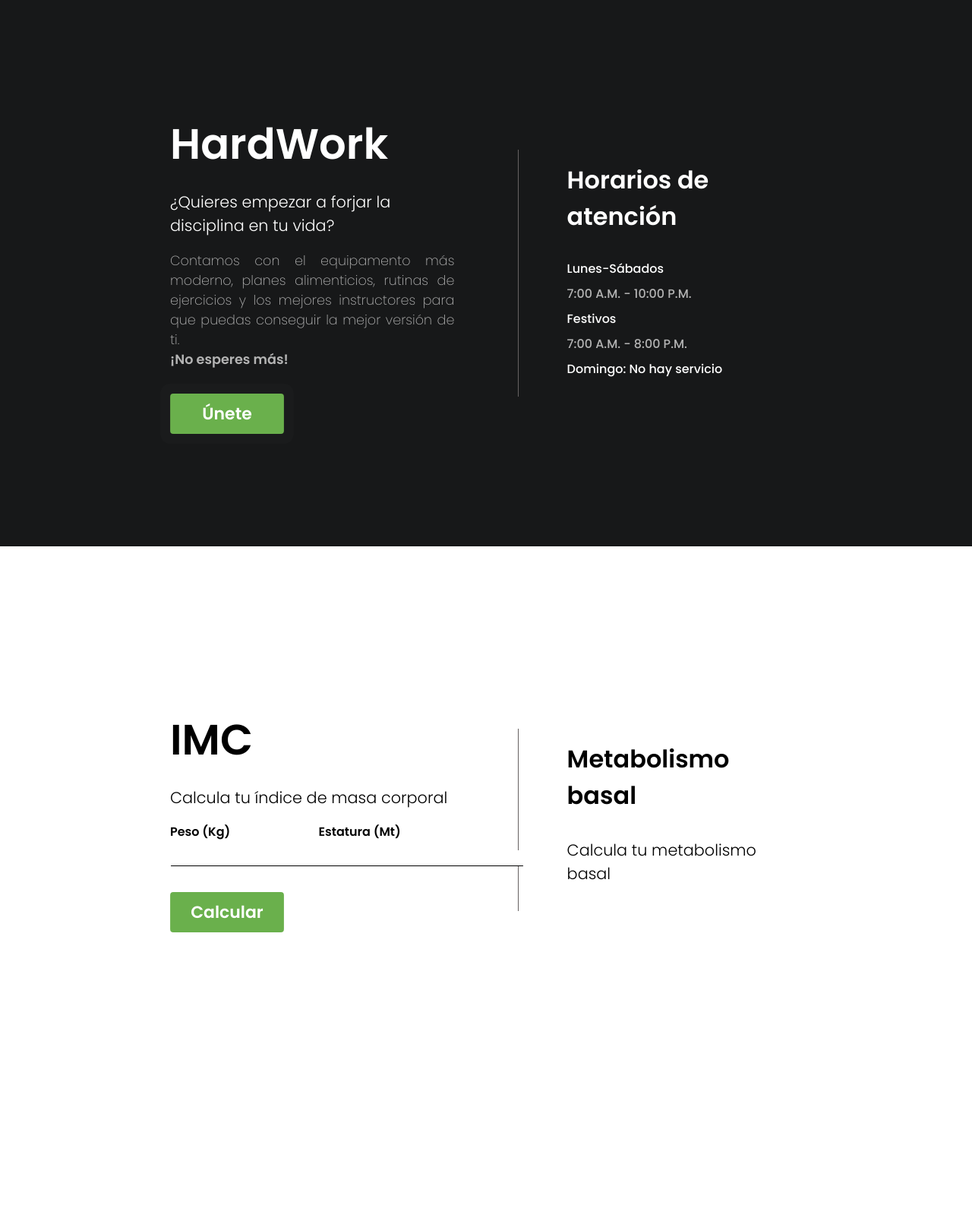
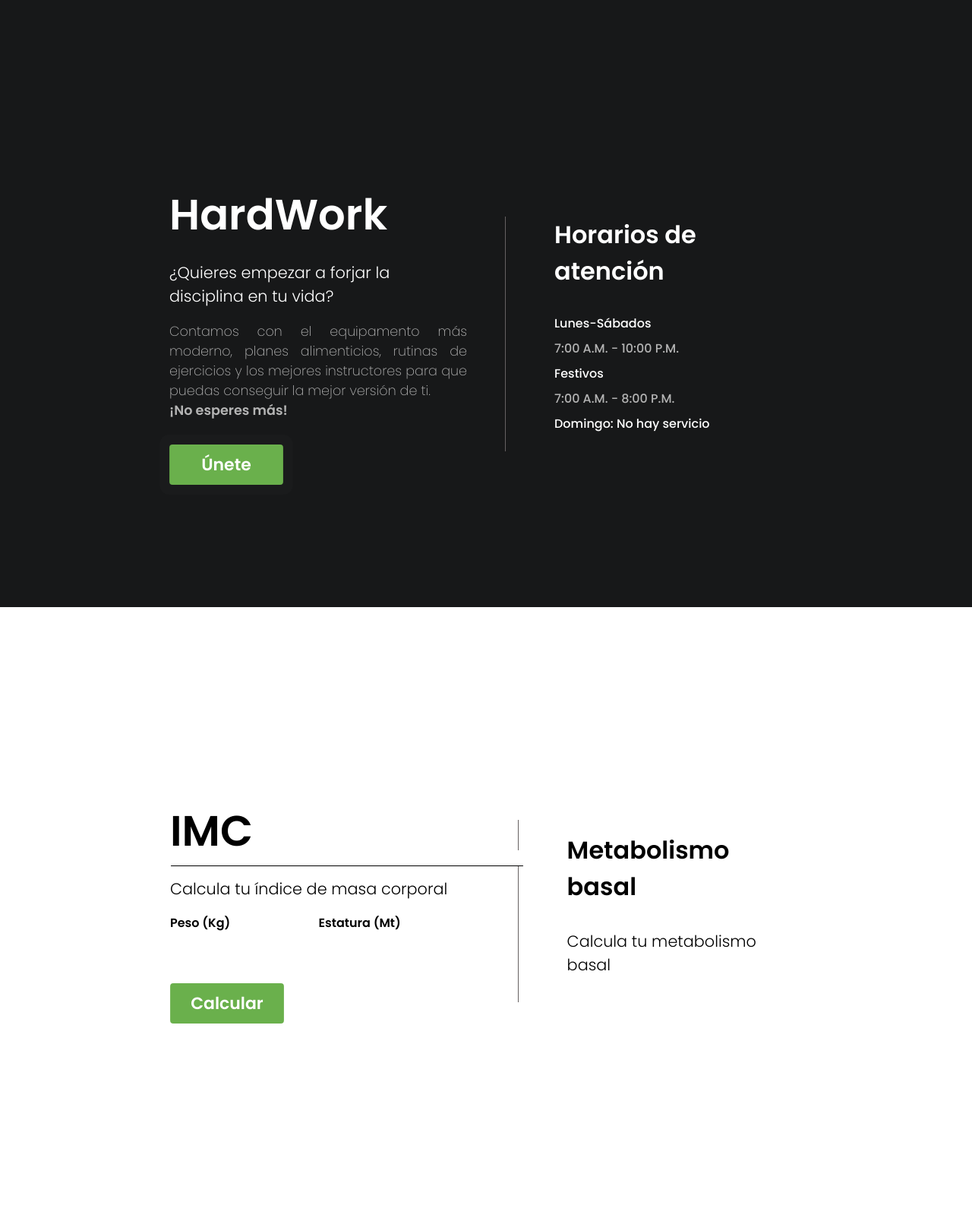
Before and after one commit to LMGP2002/ProyectoWeb, a PHP site: page /HTML/index.html in a window 1280 px wide. Shown: the part 801-2400 px from the top of the page at 76% size. Before the commit the page ends 2028 px from the top, so only its background shows below. Run offline with PHP 8.4, Linux system fonts and the light colour scheme; some libraries are stand-ins or nearby versions.

Commit message:
modificación del about us

```diff
--- a/CSS/estilos.css
+++ b/CSS/estilos.css
@@ -332,20 +332,21 @@ body, #modal-registro, #modal-registro-iniciar, #modal-olvido{
 }
 .about-us{
     width: 100%;
-    height: 90vh;
+    height: 100vh;
     display: flex;
-    justify-content: space-between;
     align-items: center;
-    padding: 8rem 14rem;
+    justify-content: center;
     background: #171819;
+    padding:80px 150px 0;
 }
 .uno{
-    width: 45%;
+    width: 40%;
+    margin-right:50px;
 }
 .dos{
     border-left: 1px solid #666262;
-    width: 45%;
-    padding:1rem 0 1rem 4rem;
+    width: 40%;
+    padding:0 0 1rem 4rem;
 }
 .uno h1{
     font-size: 3.5rem;
@@ -766,7 +767,7 @@ body, #modal-registro, #modal-registro-iniciar, #modal-olvido{
 
 .calculos{
     width: 100%;
-    height: 90vh;
+    height: 100vh;
     display: flex;
     justify-content: space-between;
     align-items: center;
--- a/HTML/index.html
+++ b/HTML/index.html
@@ -29,7 +29,7 @@
         </nav>
 
         <div class="modal_container" >
-            <div class="modal_content modal_close">
+            <div class="modal_content modal_close disable-select">
                 <div class="transparencia">
                     <a href="" class="close"><i class="fas fa-times equis"></i></a>
                     <div class="modal_mover">
@@ -46,11 +46,6 @@
                 </div>
             </div>
         </div>
-
-
-
-
-
         <div class="container-text">
             <span class="text1 disable-select">welcome to</span>
             <span class="text2 disable-select">the glory</span>
@@ -59,6 +54,7 @@
         <video class="fondo" src="../Recursos/bg.mp4" loop autoplay muted></video>
         <div class="overlay"></div>
     </header>
+
     <section class="about-us" id="about">
         <article class="uno">
             <h1>HardWork</h1>
--- a/JS/estilos.js
+++ b/JS/estilos.js
@@ -4,9 +4,7 @@ window.onbeforeunload = function () {
 
 document.addEventListener('scroll',()=>{
     let nav=document.querySelector('.nav');
-    console.log(nav);
     let scroll_position=window.scrollY;
-    console.log(scroll_position);
     if(scroll_position>140){
         nav.style.backgroundColor='#222';
     }else nav.style.backgroundColor='transparent';
```
